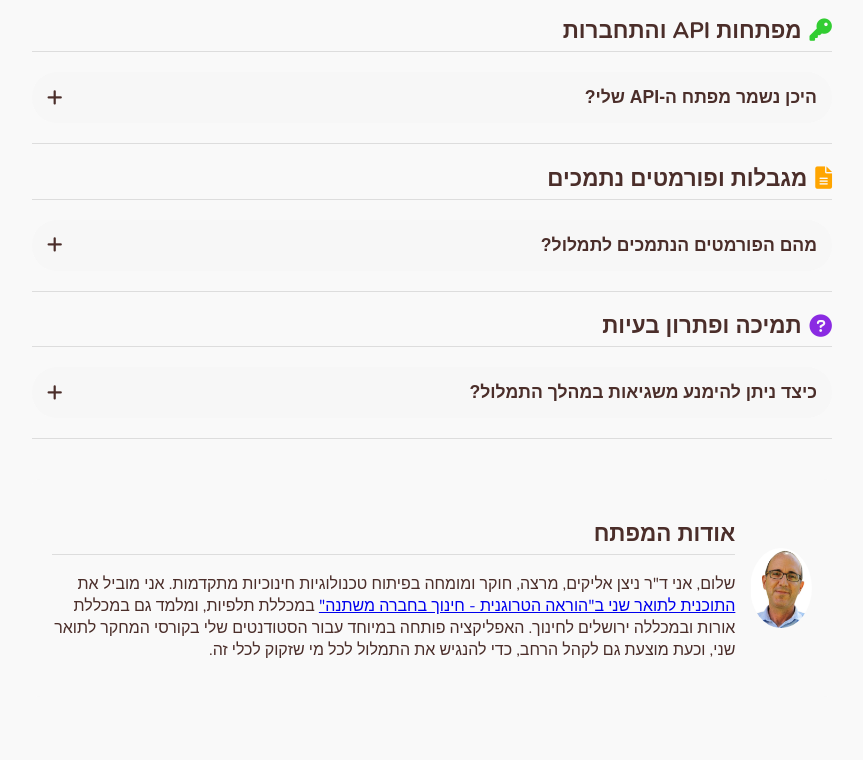
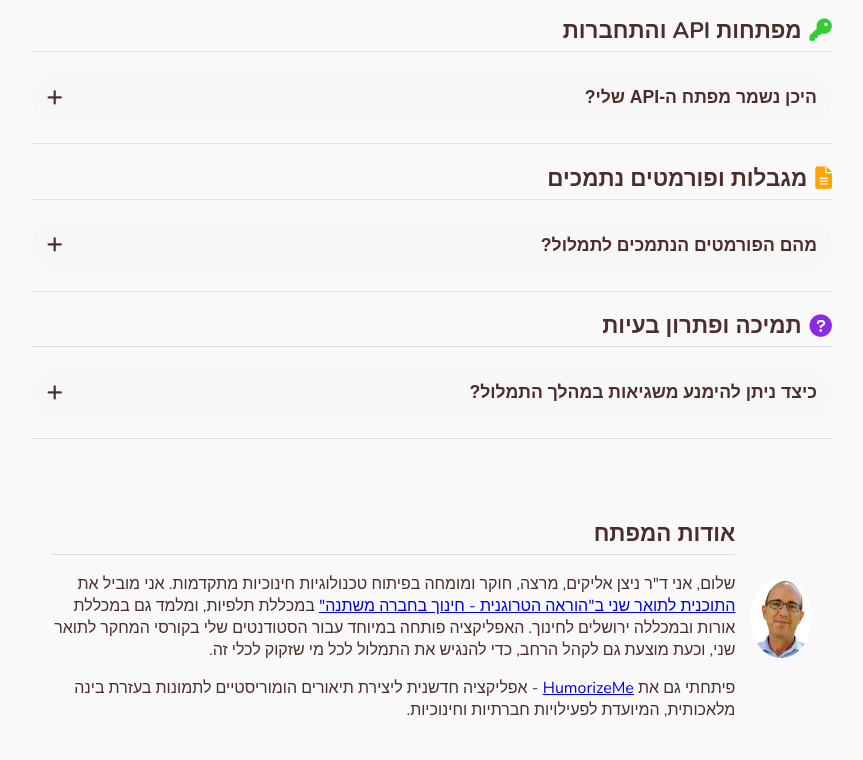
Before and after one commit to nitzano707/Tamleli_diaz_claude, a website: page about.html in a window 1280 px wide. Shown: the part 1076-1836 px from the top of the page, without its empty margins (208-1071 px from the left). Before the commit the page ends 1793 px from the top, so only its background shows below. Drawn offline with nearby package versions, Linux system fonts and the light colour scheme.

Commit message:
Update about.html

```diff
--- a/about.html
+++ b/about.html
@@ -146,6 +146,9 @@
                 <h2>אודות המפתח</h2>
                 <p>שלום, אני ד"ר ניצן אליקים, מרצה, חוקר ומומחה בפיתוח טכנולוגיות חינוכיות מתקדמות. אני מוביל את
                 <a href="https://www.talpiot.ac.il/masters-degree-heterogeneous-teaching-education-in-society-ex/" target="_blank">התוכנית לתואר שני ב"הוראה הטרוגנית - חינוך בחברה משתנה"</a> במכללת תלפיות, ומלמד גם במכללת אורות ובמכללה ירושלים לחינוך. האפליקציה פותחה במיוחד עבור הסטודנטים שלי בקורסי המחקר לתואר שני, וכעת מוצעת גם לקהל הרחב, כדי להנגיש את התמלול לכל מי שזקוק לכלי זה.</p>
+
+                <p>פיתחתי גם את
+                <a href="https://humorizeme-beige.vercel.app/" target="_blank">HumorizeMe</a> - אפליקציה חדשנית ליצירת תיאורים הומוריסטיים לתמונות בעזרת בינה מלאכותית, המיועדת לפעילויות חברתיות וחינוכיות.</p>
             </div>
         </section>
     </div>
```
